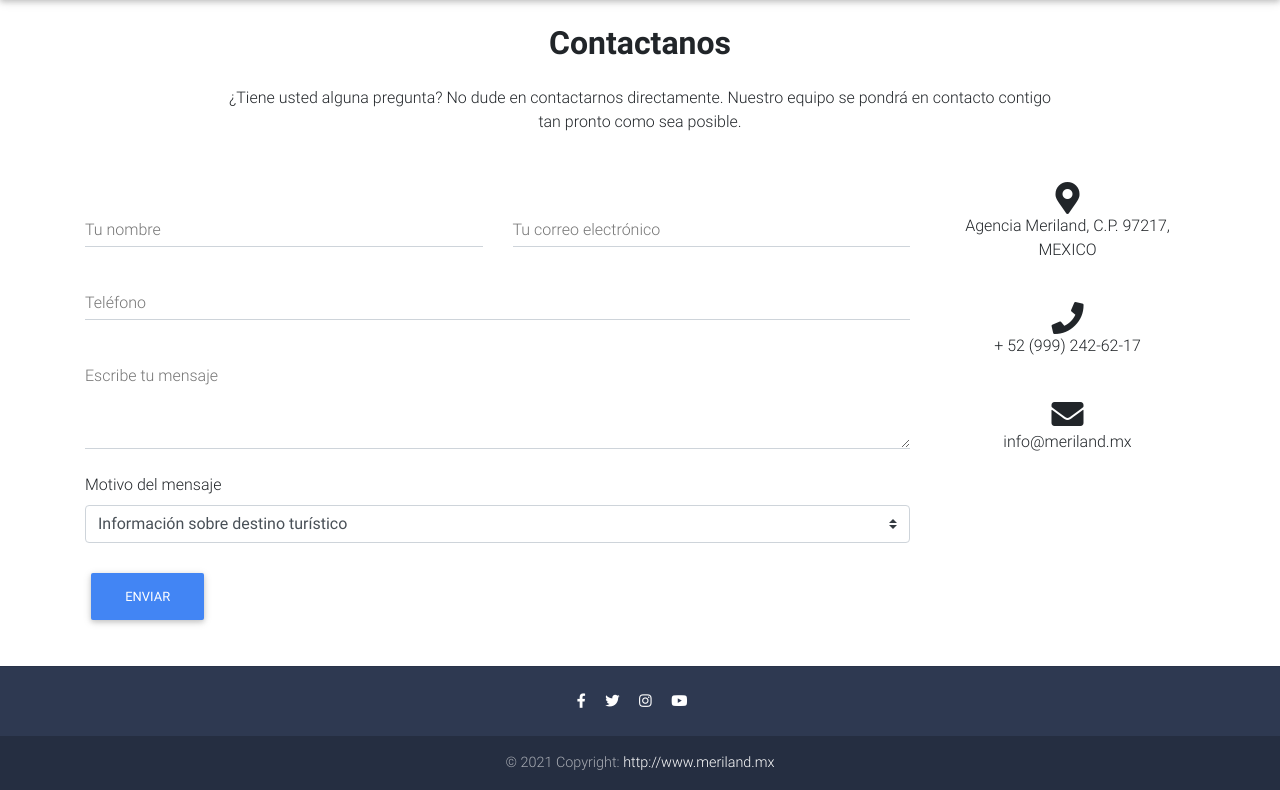
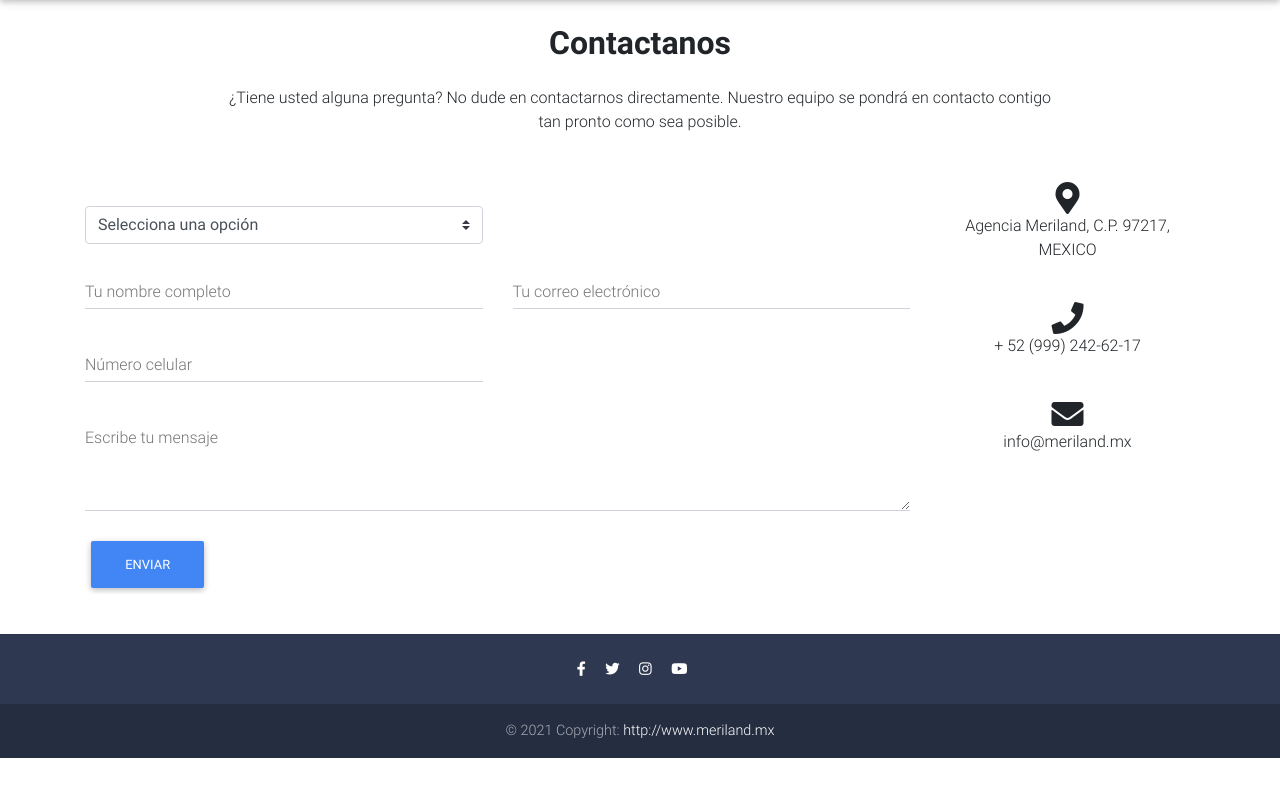
Before and after one commit to titofebles74/PortalMeriland, a Django app: page /contacto/ in a window 1280 px wide. Shown: the part 56-846 px from the top of the page. After the commit the page ends 814 px from the top, so only its background shows below. Run offline with Django 3.2, Linux system fonts and the light colour scheme; some libraries are stand-ins or nearby versions.

Commit message:
"Primera version"

```diff
--- a/APIRest/urls.py
+++ b/APIRest/urls.py
@@ -1,7 +1,8 @@
 from django.urls import path
-from .views import PostList, ClasificacionList
+from .views import PostList, ClasificacionList, ComentariosList
 
 urlpatterns = [
     path('post/', PostList.as_view(), name='post_list'),
     path('clasificacion/', ClasificacionList.as_view(), name='clasificacion_list'),
+    path('comentarios/', ComentariosList.as_view(), name='comentarios_list'),
 ]
--- a/adminsite/settings.py
+++ b/adminsite/settings.py
@@ -20,6 +20,8 @@ BASE_DIR = Path(__file__).resolve().parent.parent
 # Quick-start development settings - unsuitable for production
 # See https://docs.djangoproject.com/en/3.1/howto/deployment/checklist/
 
+# SECURITY WARNING: keep the secret key used in production secret!
+SECRET_KEY = '!g3=b0*z%4zfjw2$6j4(jhe%=5ze0$!(&3tel2ibl($5i0a_^)'
 
 # SECURITY WARNING: don't run with debug turned on in production!
 DEBUG = True
--- /dev/null
+++ b/meriland/forms.py
@@ -0,0 +1,7 @@
+from django.forms import ModelForm
+from meriland.models import Comentarios
+
+class ComentariosForm(ModelForm):
+    class Meta:
+        model = Comentarios
+        fields = ['nombre', 'email', 'telefono', 'mensaje', 'motivo']
--- a/meriland/models.py
+++ b/meriland/models.py
@@ -1,5 +1,22 @@
 from django.db import models
 from django.urls import reverse
+
+
+class Comentarios(models.Model):
+    fecha = models.DateTimeField(auto_now=True)
+    nombre = models.CharField(max_length=100)
+    email = models.CharField(max_length=100)
+    telefono = models.CharField(max_length=20)
+    mensaje = models.CharField(max_length=500)
+    motivo = models.CharField(max_length=50)
+    atendido = models.BooleanField(default=False)
+
+    class Meta:
+        ordering = ['-nombre']
+
+    def __str__(self):
+        ret = self.nombre
+        return ret
 
 
 class Clasificacion(models.Model):
--- a/meriland/templates/_MainLayout.html
+++ b/meriland/templates/_MainLayout.html
@@ -140,7 +140,6 @@
   <script src="/static/js/popper.min.js"></script>
   <script src="/static/js/bootstrap.min.js"></script>
   <script src="/static/js/mdb.min.js"></script>
-  <script src="/static/js/scripty.js"></script>
 </body>
 
 </html>
--- a/meriland/templates/contacto.html
+++ b/meriland/templates/contacto.html
@@ -13,7 +13,25 @@
 
         <!--Grid column-->
         <div class="col-md-9 mb-md-0 mb-5">
-            <form id="contact-form" name="contact-form" action="mail.php" method="POST">
+            <form action="" method="POST">
+                {% csrf_token %}
+                <!--Grid row-->
+                <div class="row">
+                    <div class="col-md-6">
+                        <div class="md-form mb-0">
+                            <select id="motivo" name="motivo" class="browser-default custom-select">
+                              <option value="" disabled selected>Selecciona una opción</option>
+                              <option value="Cotizar un viaje">Cotizar un viaje</option>
+                              <option value="Solicitar informes de mi reservación">Solicitar informes de mi reservación</option>
+                              <option value="Más información de una noticia">Solicitar más información de una noticia</option>
+                              <option value="Informar problemas con el sitio">Informar problemas con el sitio</option>
+                            </select>
+                        </div>
+                    </div>
+                    <div class="col-md-6">
+                    </div>
+                </div>
+                <!--Grid row-->
 
                 <!--Grid row-->
                 <div class="row">
@@ -21,8 +39,8 @@
                     <!--Grid column-->
                     <div class="col-md-6">
                         <div class="md-form mb-0">
-                            <input type="text" id="nombre" name="nombre" class="form-control">
-                            <label for="nombre" class="">Tu nombre</label>
+                            <input type="text" id="nombre" name="nombre" class="form-control" required>
+                            <label for="nombre" class="">Tu nombre completo</label>
                         </div>
                     </div>
                     <!--Grid column-->
@@ -30,7 +48,7 @@
                     <!--Grid column-->
                     <div class="col-md-6">
                         <div class="md-form mb-0">
-                            <input type="text" id="email" name="email" class="form-control">
+                            <input type="text" id="email" name="email" class="form-control" required>
                             <label for="email" class="">Tu correo electrónico</label>
                         </div>
                     </div>
@@ -39,16 +57,18 @@
                 </div>
                 <!--Grid row-->
 
-                <!--Grid row-->
+                <!--Grid column-->
                 <div class="row">
-                    <div class="col-md-12">
+                    <div class="col-md-6">
                         <div class="md-form mb-0">
-                            <input type="text" id="telefono" name="telefono" class="form-control">
-                            <label for="telefono" class="">Teléfono</label>
+                            <input type="text" id="telefono" name="telefono" class="form-control" required>
+                            <label for="telefono" class="">Número celular</label>
                         </div>
                     </div>
+                    <div class="col-md-6">
+                    </div>
                 </div>
-                <!--Grid row-->
+                <!--Grid column-->
 
                 <!--Grid row-->
                 <div class="row">
@@ -57,34 +77,20 @@
                     <div class="col-md-12">
 
                         <div class="md-form">
-                            <textarea type="text" id="mensaje" name="mensaje" rows="2" class="form-control md-textarea"></textarea>
+                            <textarea type="text" id="mensaje" name="mensaje" rows="2" class="form-control md-textarea" required></textarea>
                             <label for="mensaje">Escribe tu mensaje</label>
                         </div>
 
                     </div>
                 </div>
 
-                <div class="row">
-
-                    <!--Grid column-->
-                    <div class="col-md-12">
-
-                        <label>Motivo del mensaje</label>
-                        <select class="browser-default custom-select mb-4">
-                            <option value="" disabled>Seleccionar motivo</option>
-                            <option value="1" selected>Cotizar un viaje</option>
-                            <option value="1" selected>Información sobre destino turístico</option>
-                            <option value="2">Reportar problema con el sitio</option>
-                            <option value="3">Reportar alguna noticia</option>
-                        </select>
-                    </div>
-                </div>
-
-                <!--Grid row-->
                 <div class="text-center text-md-left">
-                    <a type="submit" class="btn btn-primary">Enviar</a>
+                    <input class="btn btn-primary" type="submit" value="Enviar">
                 </div>
                 <div class="status"></div>
+
+                <div class="status"></div>
+
             </form>
 
         </div>
--- a/meriland/views.py
+++ b/meriland/views.py
@@ -1,5 +1,25 @@
 from django.shortcuts import render, get_object_or_404
 from meriland.models import Post
+from meriland.forms import ComentariosForm
+
+
+def contacto(request):
+    print("Entro")
+    formset = ComentariosForm()
+
+    if request.method == 'POST':
+        print("Previo")
+        form = ComentariosForm(request.POST)
+        print(form)
+        if form.is_valid():
+            form.save()
+            return render(request, "gracias.html", {})
+        else:
+            return render(request, "contacto.html", {"formset": formset})
+    else:
+        return render(request, "contacto.html", {"formset": formset})
+
+
 
 def index(request):
     posts = Post.objects.all()
@@ -12,10 +32,6 @@ def post(request, slug):
     })
 
 
-def contacto(request):
-    return render(request, "contacto.html", {})
-
-
 def quienessomos(request):
     return render(request, "quienessomos.html", {})
 
```
Also changed, not shown: APIRest/serializer.py (+7 -1 lines), APIRest/views.py (+8 -2 lines), meriland/admin.py (+6 -1 lines), meriland/templates/gracias.html (added, +53 -0 lines), db.sqlite3.
